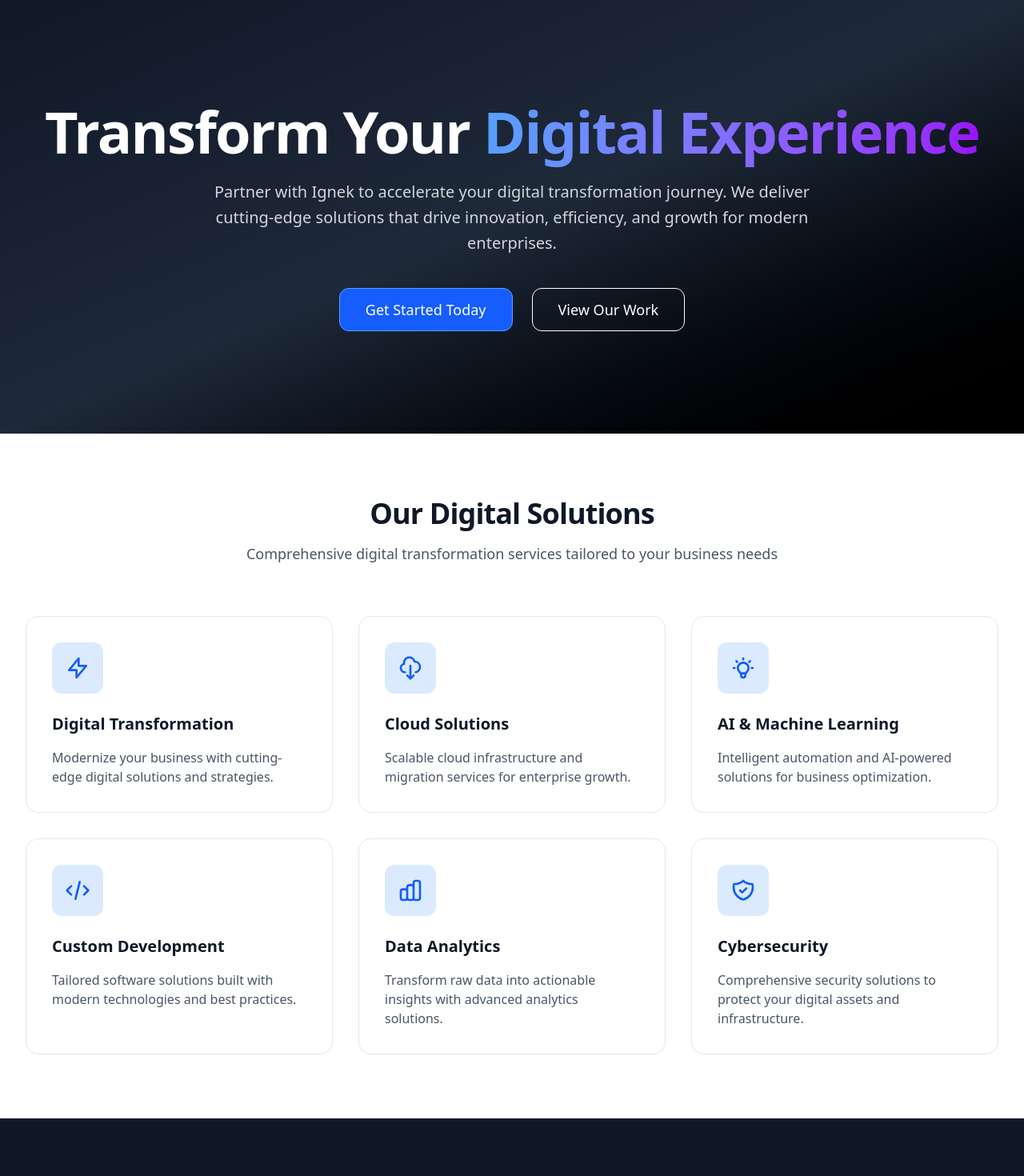
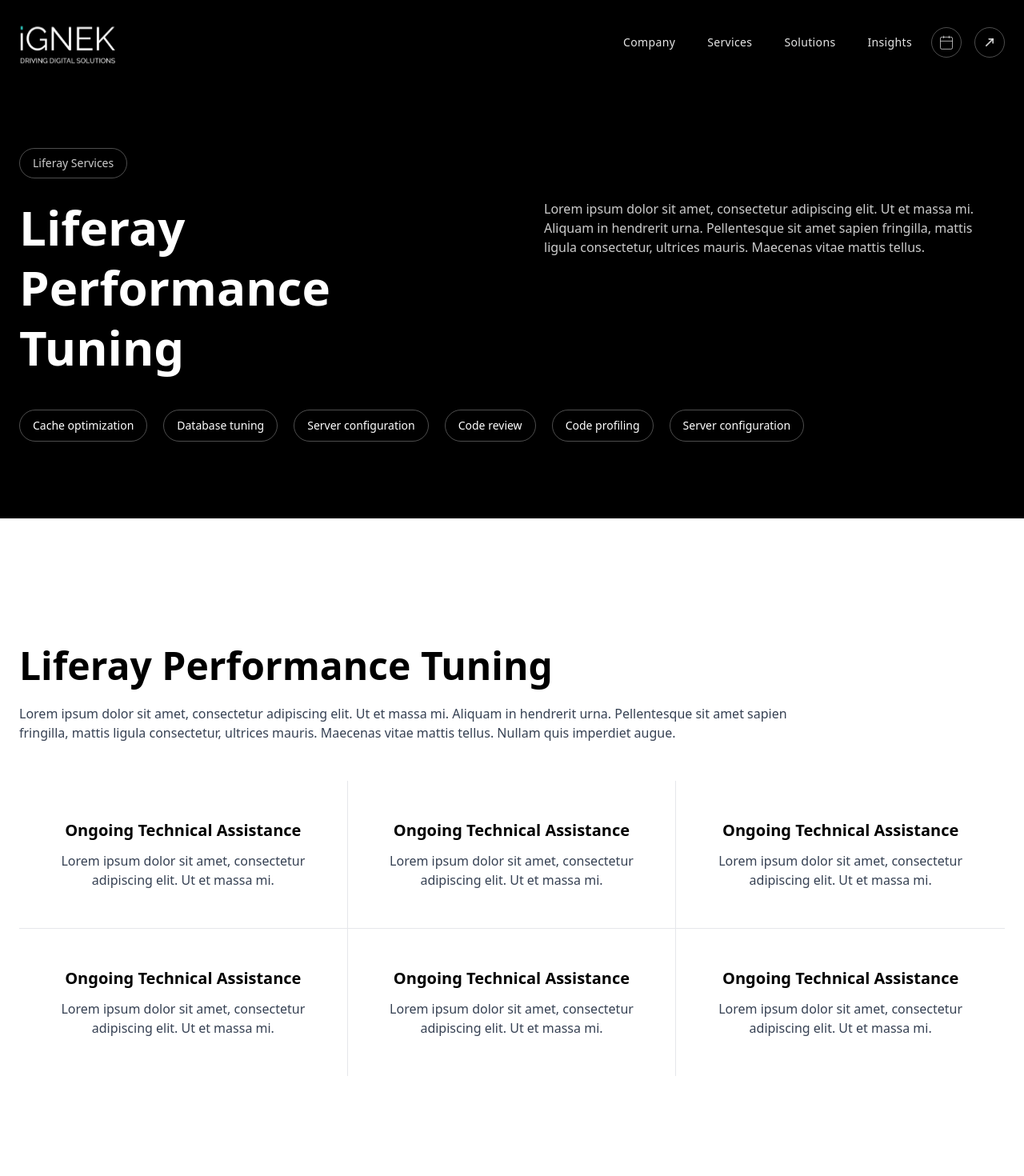
Before and after one commit to mehulignek/igenk-website, a Next.js app: page / in a window 1280 px wide. Shown: the top 1470 px of the page at 80% size. Built offline with nearby package versions, Linux system fonts and the light colour scheme.

Commit message:
Added New Section

```diff
--- a/app/layout.tsx
+++ b/app/layout.tsx
@@ -1,9 +1,13 @@
 import "styles/tailwind.css"
+import Navigation from "../components/Navigation/Navigation"
 
 export default function RootLayout({ children }: { children: React.ReactNode }) {
   return (
     <html lang="en">
-      <body>{children}</body>
+      <body className="min-h-screen bg-white text-black">
+        <Navigation />
+        {children}
+      </body>
     </html>
   )
 }
--- a/app/page.tsx
+++ b/app/page.tsx
@@ -1,9 +1,9 @@
 import { Metadata } from "next"
-import { Button } from "components/Button/Button"
-
+import { Button } from "../components/Button/Button"
 export const metadata: Metadata = {
   title: "Ignek - Transform Your Digital Experience",
-  description: "Leading digital transformation company providing cutting-edge solutions for modern businesses. Transform your digital experience with Ignek today.",
+  description:
+    "Leading digital transformation company providing cutting-edge solutions for modern businesses. Transform your digital experience with Ignek today.",
   twitter: {
     card: "summary_large_image",
   },
@@ -20,166 +20,138 @@
     ],
   },
 }
-
-const services = [
-  {
-    title: "Digital Transformation",
-    description: "Modernize your business with cutting-edge digital solutions and strategies.",
-    icon: (
-      <svg className="w-8 h-8" fill="none" stroke="currentColor" viewBox="0 0 24 24">
-        <path strokeLinecap="round" strokeLinejoin="round" strokeWidth={2} d="M13 10V3L4 14h7v7l9-11h-7z" />
-      </svg>
-    ),
-  },
-  {
-    title: "Cloud Solutions",
-    description: "Scalable cloud infrastructure and migration services for enterprise growth.",
-    icon: (
-      <svg className="w-8 h-8" fill="none" stroke="currentColor" viewBox="0 0 24 24">
-        <path strokeLinecap="round" strokeLinejoin="round" strokeWidth={2} d="M7 16a4 4 0 01-.88-7.903A5 5 0 1115.9 6L16 6a5 5 0 011 9.9M9 19l3 3m0 0l3-3m-3 3V10" />
-      </svg>
-    ),
-  },
-  {
-    title: "AI & Machine Learning",
-    description: "Intelligent automation and AI-powered solutions for business optimization.",
-    icon: (
-      <svg className="w-8 h-8" fill="none" stroke="currentColor" viewBox="0 0 24 24">
-        <path strokeLinecap="round" strokeLinejoin="round" strokeWidth={2} d="M9.663 17h4.673M12 3v1m6.364 1.636l-.707.707M21 12h-1M4 12H3m3.343-5.657l-.707-.707m2.828 9.9a5 5 0 117.072 0l-.548.547A3.374 3.374 0 0014 18.469V19a2 2 0 11-4 0v-.531c0-.895-.356-1.754-.988-2.386l-.548-.547z" />
-      </svg>
-    ),
-  },
-  {
-    title: "Custom Development",
-    description: "Tailored software solutions built with modern technologies and best practices.",
-    icon: (
-      <svg className="w-8 h-8" fill="none" stroke="currentColor" viewBox="0 0 24 24">
-        <path strokeLinecap="round" strokeLinejoin="round" strokeWidth={2} d="M10 20l4-16m4 4l4 4-4 4M6 16l-4-4 4-4" />
-      </svg>
-    ),
-  },
-  {
-    title: "Data Analytics",
-    description: "Transform raw data into actionable insights with advanced analytics solutions.",
-    icon: (
-      <svg className="w-8 h-8" fill="none" stroke="currentColor" viewBox="0 0 24 24">
-        <path strokeLinecap="round" strokeLinejoin="round" strokeWidth={2} d="M9 19v-6a2 2 0 00-2-2H5a2 2 0 00-2 2v6a2 2 0 002 2h2a2 2 0 002-2zm0 0V9a2 2 0 012-2h2a2 2 0 012 2v10m-6 0a2 2 0 002 2h2a2 2 0 002-2m0 0V5a2 2 0 012-2h2a2 2 0 012 2v14a2 2 0 01-2 2h-2a2 2 0 01-2-2z" />
-      </svg>
-    ),
-  },
-  {
-    title: "Cybersecurity",
-    description: "Comprehensive security solutions to protect your digital assets and infrastructure.",
-    icon: (
-      <svg className="w-8 h-8" fill="none" stroke="currentColor" viewBox="0 0 24 24">
-        <path strokeLinecap="round" strokeLinejoin="round" strokeWidth={2} d="M9 12l2 2 4-4m5.618-4.016A11.955 11.955 0 0112 2.944a11.955 11.955 0 01-8.618 3.04A12.02 12.02 0 003 9c0 5.591 3.824 10.29 9 11.622 5.176-1.332 9-6.03 9-11.622 0-1.042-.133-2.052-.382-3.016z" />
-      </svg>
-    ),
-  },
-]
-
-const stats = [
-  { number: "500+", label: "Projects Delivered" },
-  { number: "50+", label: "Enterprise Clients" },
-  { number: "99%", label: "Client Satisfaction" },
-  { number: "10+", label: "Years Experience" },
-]
-
 export default function HomePage() {
   return (
-    <>
-      {/* Hero Section */}
-      <section className="bg-gradient-to-br from-gray-900 via-gray-800 to-black text-white">
-        <div className="mx-auto max-w-7xl px-4 py-20 sm:px-6 lg:px-8 lg:py-32">
-          <div className="text-center">
-            <h1 className="text-4xl font-bold tracking-tight sm:text-6xl lg:text-7xl">
-              Transform Your
-              <span className="bg-gradient-to-r from-blue-400 to-purple-600 bg-clip-text text-transparent"> Digital Experience</span>
-            </h1>
-            <p className="mx-auto mt-6 max-w-3xl text-lg leading-8 text-gray-300 sm:text-xl">
-              Partner with Ignek to accelerate your digital transformation journey. We deliver cutting-edge solutions
-              that drive innovation, efficiency, and growth for modern enterprises.
+    <main className="pb-16">
+      <section className="relative bg-black text-white">
+        <div className="pointer-events-none absolute inset-0 -z-10 bg-[radial-gradient(800px_circle_at_10%_0%,#0E7BF8_0%,#00979E_40%,transparent_65%)] opacity-25" />
+        <div className="mx-auto max-w-7xl px-6 pt-10 md:pt-20 pb-16 md:pb-24">
+          <div className="grid items-start gap-10 md:grid-cols-2">
+            <div>
+              <div className="inline-flex items-center rounded-full border border-white/30 px-4 py-2 text-sm text-white/80">
+                Liferay Services
+              </div>
+              <h1 className="mt-6 text-4xl leading-tight font-semibold sm:text-5xl md:text-6xl">
+                Liferay
+                <br />
+                <span className="block">Performance Tuning</span>
+              </h1>
+            </div>
+            <p className="max-w-xl text-sm text-white/80 sm:text-base md:mt-16 md:justify-self-end">
+              Lorem ipsum dolor sit amet, consectetur adipiscing elit. Ut et massa mi. Aliquam in hendrerit urna.
+              Pellentesque sit amet sapien fringilla, mattis ligula consectetur, ultrices mauris. Maecenas vitae mattis
+              tellus.
             </p>
-            <div className="mt-10 flex items-center justify-center gap-x-6">
-              <Button href="/contact" className="bg-blue-600 hover:bg-blue-700 text-white px-8 py-3 text-lg">
-                Get Started Today
-              </Button>
-              <Button href="/portfolio" intent="secondary" className="text-white border-white hover:bg-white hover:text-gray-900 px-8 py-3 text-lg">
-                View Our Work
-              </Button>
+          </div>
+
+          <div className="mt-10 flex flex-wrap gap-5">
+            <Button
+              href="#"
+              size="sm"
+              intent="secondary"
+              className="rounded-full border-white/30 bg-transparent text-white hover:bg-white/10 hover:text-white"
+            >
+              Cache optimization
+            </Button>
+            <Button
+              href="#"
+              size="sm"
+              intent="secondary"
+              className="rounded-full border-white/30 bg-transparent text-white hover:bg-white/10 hover:text-white"
+            >
+              Database tuning
+            </Button>
+            <Button
+              href="#"
+              size="sm"
+              intent="secondary"
+              className="rounded-full border-white/30 bg-transparent text-white hover:bg-white/10 hover:text-white"
+            >
+              Server configuration
+            </Button>
+            <Button
+              href="#"
+              size="sm"
+              intent="secondary"
+              className="rounded-full border-white/30 bg-transparent text-white hover:bg-white/10 hover:text-white"
+            >
+              Code review
+            </Button>
+            <Button
+              href="#"
+              size="sm"
+              intent="secondary"
+              className="rounded-full border-white/30 bg-transparent text-white hover:bg-white/10 hover:text-white"
+            >
+              Code profiling
+            </Button>
+            <Button
+              href="#"
+              size="sm"
+              intent="secondary"
+              className="rounded-full border-white/30 bg-transparent text-white hover:bg-white/10 hover:text-white"
+            >
+              Server configuration
+            </Button>
+          </div>
+        </div>
+      </section>
+
+      {/* Liferay Performance Tuning - Features Grid */}
+      <section className="mt-24 bg-white text-black">
+        <div className="mx-auto max-w-7xl px-6 py-16">
+          <h2 className="text-3xl font-semibold sm:text-4xl md:text-5xl">Liferay Performance Tuning</h2>
+          <p className="mt-6 max-w-5xl text-base text-gray-700">
+            Lorem ipsum dolor sit amet, consectetur adipiscing elit. Ut et massa mi. Aliquam in hendrerit urna.
+            Pellentesque sit amet sapien fringilla, mattis ligula consectetur, ultrices mauris. Maecenas vitae mattis
+            tellus. Nullam quis imperdiet augue.
+          </p>
+
+          {/* Row 1: 3 columns with vertical dividers only */}
+          <div className="mt-12 grid grid-cols-1 divide-y divide-gray-200 md:grid-cols-3 md:divide-x md:divide-y-0">
+            <div className="px-8 py-12 text-center">
+              <h3 className="text-xl font-semibold">Ongoing Technical Assistance</h3>
+              <p className="mt-3 text-gray-700">
+                Lorem ipsum dolor sit amet, consectetur adipiscing elit. Ut et massa mi.
+              </p>
+            </div>
+            <div className="px-8 py-12 text-center">
+              <h3 className="text-xl font-semibold">Ongoing Technical Assistance</h3>
+              <p className="mt-3 text-gray-700">
+                Lorem ipsum dolor sit amet, consectetur adipiscing elit. Ut et massa mi.
+              </p>
+            </div>
+            <div className="px-8 py-12 text-center">
+              <h3 className="text-xl font-semibold">Ongoing Technical Assistance</h3>
+              <p className="mt-3 text-gray-700">
+                Lorem ipsum dolor sit amet, consectetur adipiscing elit. Ut et massa mi.
+              </p>
+            </div>
+          </div>
+
+          {/* Row 2: horizontal line on top of the entire row; vertical dividers only between 1-2 and 2-3; last block (#6) has only the left divider */}
+          <div className="grid grid-cols-1 divide-y divide-gray-200 border-t border-gray-200 md:grid-cols-3 md:divide-x md:divide-y-0">
+            <div className="px-8 py-12 text-center">
+              <h3 className="text-xl font-semibold">Ongoing Technical Assistance</h3>
+              <p className="mt-3 text-gray-700">
+                Lorem ipsum dolor sit amet, consectetur adipiscing elit. Ut et massa mi.
+              </p>
+            </div>
+            <div className="px-8 py-12 text-center">
+              <h3 className="text-xl font-semibold">Ongoing Technical Assistance</h3>
+              <p className="mt-3 text-gray-700">
+                Lorem ipsum dolor sit amet, consectetur adipiscing elit. Ut et massa mi.
+              </p>
+            </div>
+            <div className="px-8 py-12 text-center">
+              <h3 className="text-xl font-semibold">Ongoing Technical Assistance</h3>
+              <p className="mt-3 text-gray-700">
+                Lorem ipsum dolor sit amet, consectetur adipiscing elit. Ut et massa mi.
+              </p>
             </div>
           </div>
         </div>
       </section>
-
-      {/* Services Section */}
-      <section className="bg-white py-20">
-        <div className="mx-auto max-w-7xl px-4 sm:px-6 lg:px-8">
-          <div className="text-center">
-            <h2 className="text-3xl font-bold tracking-tight text-gray-900 sm:text-4xl">
-              Our Digital Solutions
-            </h2>
-            <p className="mx-auto mt-4 max-w-2xl text-lg text-gray-600">
-              Comprehensive digital transformation services tailored to your business needs
-            </p>
-          </div>
-          <div className="mt-16 grid grid-cols-1 gap-8 sm:grid-cols-2 lg:grid-cols-3">
-            {services.map((service) => (
-              <div key={service.title} className="group relative rounded-2xl border border-gray-200 p-8 hover:shadow-xl transition-all duration-300">
-                <div className="flex items-center justify-center w-16 h-16 bg-blue-100 rounded-xl text-blue-600 group-hover:bg-blue-600 group-hover:text-white transition-colors duration-300">
-                  {service.icon}
-                </div>
-                <h3 className="mt-6 text-xl font-semibold text-gray-900">{service.title}</h3>
-                <p className="mt-4 text-gray-600">{service.description}</p>
-              </div>
-            ))}
-          </div>
-        </div>
-      </section>
-
-      {/* Stats Section */}
-      <section className="bg-gray-900 py-20">
-        <div className="mx-auto max-w-7xl px-4 sm:px-6 lg:px-8">
-          <div className="text-center">
-            <h2 className="text-3xl font-bold tracking-tight text-white sm:text-4xl">
-              Trusted by Industry Leaders
-            </h2>
-            <p className="mx-auto mt-4 max-w-2xl text-lg text-gray-300">
-              Our track record speaks for itself
-            </p>
-          </div>
-          <div className="mt-16 grid grid-cols-2 gap-8 lg:grid-cols-4">
-            {stats.map((stat) => (
-              <div key={stat.label} className="text-center">
-                <div className="text-4xl font-bold text-blue-400 sm:text-5xl">{stat.number}</div>
-                <div className="mt-2 text-lg text-gray-300">{stat.label}</div>
-              </div>
-            ))}
-          </div>
-        </div>
-      </section>
-
-      {/* CTA Section */}
-      <section className="bg-blue-600 py-20">
-        <div className="mx-auto max-w-7xl px-4 sm:px-6 lg:px-8">
-          <div className="text-center">
-            <h2 className="text-3xl font-bold tracking-tight text-white sm:text-4xl">
-              Ready to Transform Your Business?
-            </h2>
-            <p className="mx-auto mt-4 max-w-2xl text-lg text-blue-100">
-              Let's discuss how we can help accelerate your digital transformation journey
-            </p>
-            <div className="mt-10 flex items-center justify-center gap-x-6">
-              <Button href="/contact" className="bg-white text-blue-600 hover:bg-gray-100 px-8 py-3 text-lg font-semibold">
-                Contact Us
-              </Button>
-              <Button href="/schedule" intent="secondary" className="text-white border-white hover:bg-white hover:text-blue-600 px-8 py-3 text-lg">
-                Schedule a Call
-              </Button>
-            </div>
-          </div>
-        </div>
-      </section>
-    </>
+    </main>
   )
 }
--- /dev/null
+++ b/components/Navigation/Navigation.tsx
@@ -0,0 +1,57 @@
+import Image from "next/image"
+import Link from "next/link"
+
+const menu = [
+  { label: "Company", href: "#" },
+  { label: "Services", href: "#" },
+  { label: "Solutions", href: "#" },
+  { label: "Insights", href: "#" },
+]
+
+export default function Navigation() {
+  return (
+    <header className="relative w-full bg-black text-white">
+      <div className="pointer-events-none absolute inset-0 -z-10 bg-[radial-gradient(1000px_circle_at_5%_0%,#0E7BF8_0%,#00979E_40%,transparent_65%)] opacity-30" />
+      <nav className="mx-auto max-w-7xl px-6 py-6 flex items-center">
+        <Link href="/" className="flex items-center gap-3" aria-label="Home">
+          <Image src="/images/logo.svg" alt="Ignek logo" width={120} height={28} priority />
+        </Link>
+
+        <div className="flex-1" />
+
+        <ul className="hidden md:flex items-center gap-10 text-sm tracking-wide mr-6">
+          {menu.map((item) => (
+            <li key={item.label}>
+              <Link href={item.href} className="text-white/90 hover:text-white transition-colors">
+                {item.label}
+              </Link>
+            </li>
+          ))}
+        </ul>
+
+        <div className="flex items-center gap-4">
+          <button
+            type="button"
+            aria-label="Calendar"
+            className="rounded-full border border-white/30 p-2 text-white/80 hover:text-white hover:border-white transition-colors"
+          >
+            <svg width="20" height="20" viewBox="0 0 24 24" fill="none" xmlns="http://www.w3.org/2000/svg">
+              <rect x="3" y="4" width="18" height="18" rx="2" stroke="currentColor" />
+              <path d="M16 2v4M8 2v4M3 10h18" stroke="currentColor" />
+            </svg>
+          </button>
+          <button
+            type="button"
+            aria-label="Go"
+            className="rounded-full border border-white/30 p-2 text-white/80 hover:text-white hover:border-white transition-colors"
+          >
+            <svg width="20" height="20" viewBox="0 0 24 24" fill="none" xmlns="http://www.w3.org/2000/svg">
+              <path d="M7 17l10-10" stroke="currentColor" strokeWidth="2" strokeLinecap="round" />
+              <path d="M17 7h-6M17 7v6" stroke="currentColor" strokeWidth="2" strokeLinecap="round" />
+            </svg>
+          </button>
+        </div>
+      </nav>
+    </header>
+  )
+}
```
Also changed, not shown: public/images/logo.svg (added).
